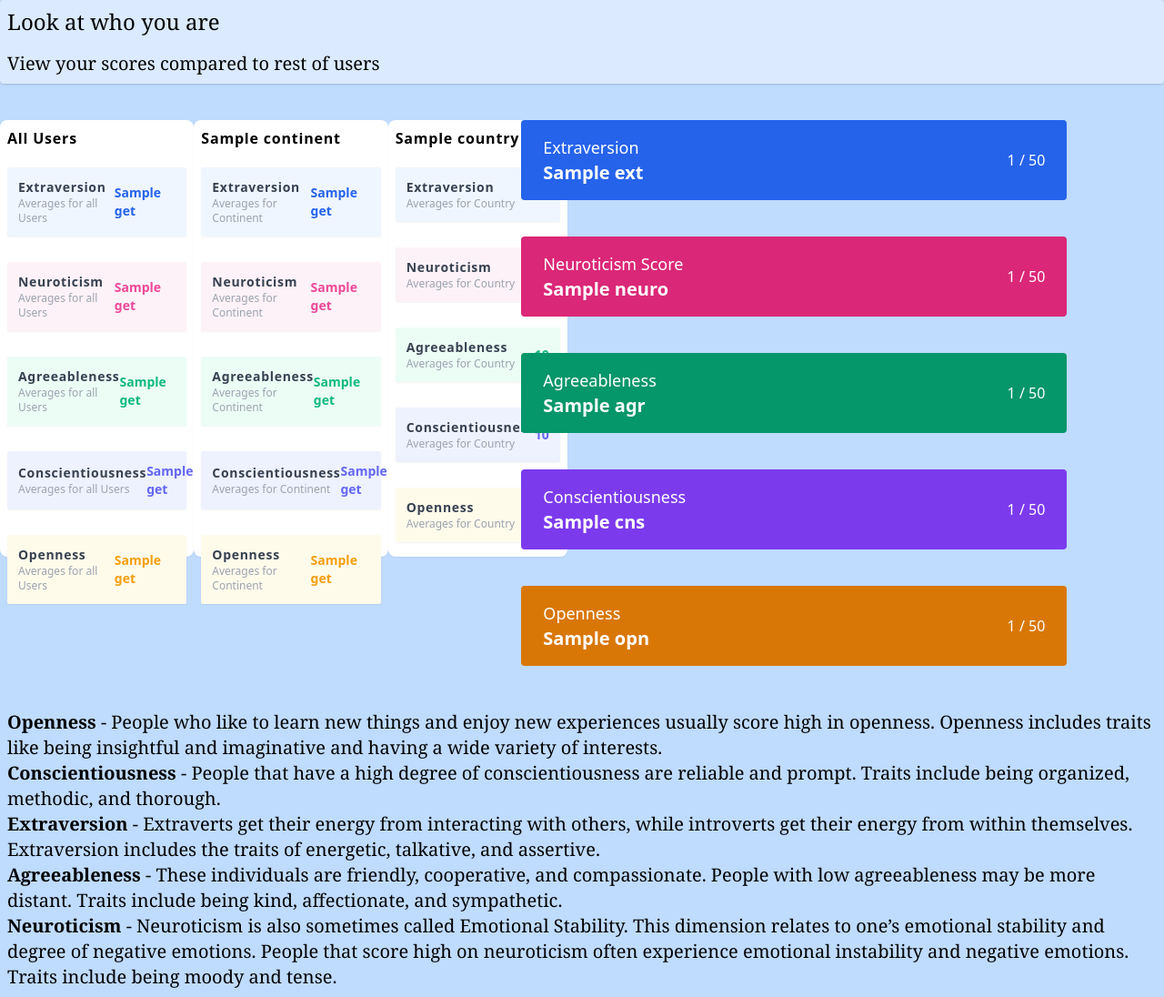
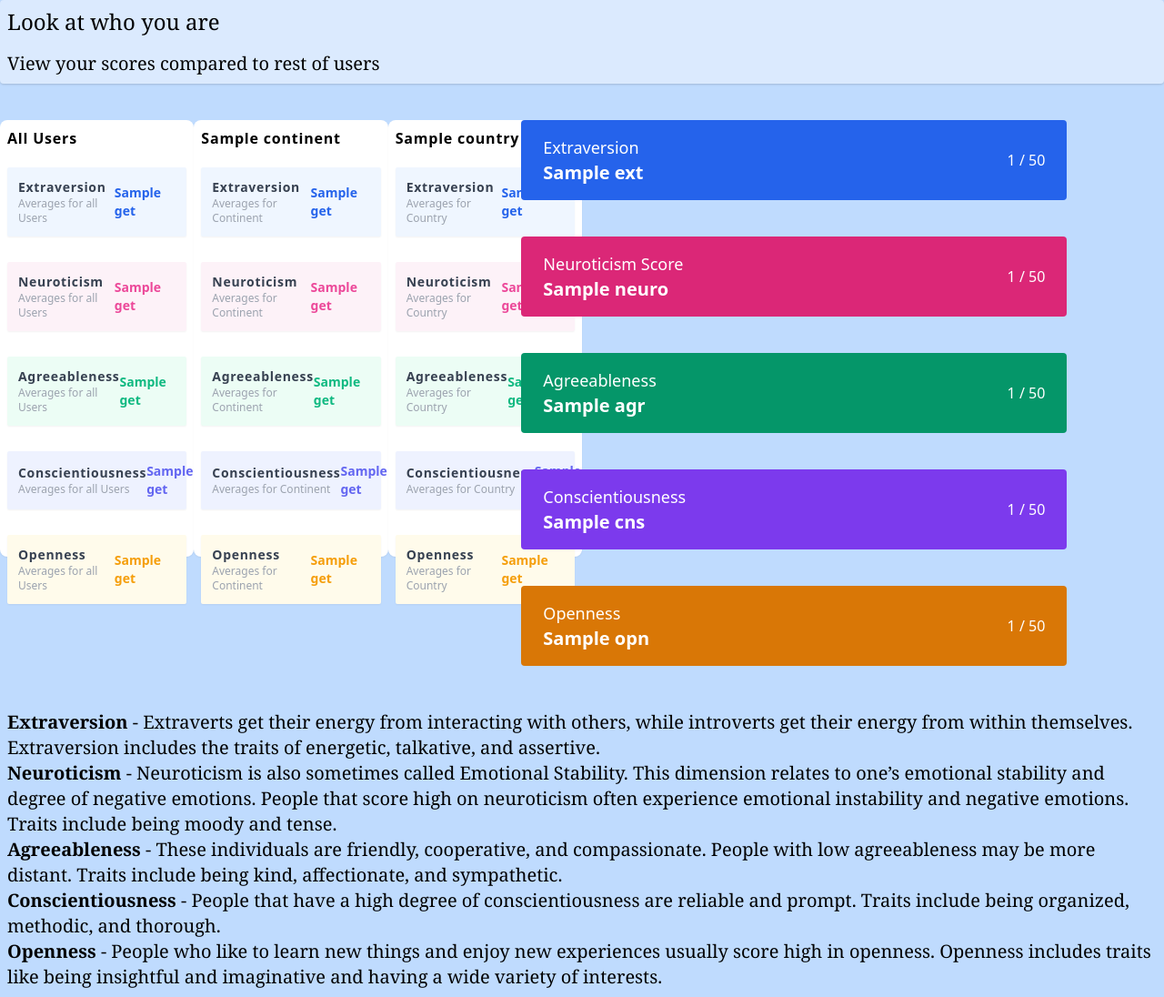
Before and after one commit to sreekaroo/PersonaData, a Flask app: template templates/results.html in a window 1280 px wide. Shown: the whole page at 91% size. Run offline with Flask 2, Linux system fonts and the light colour scheme; the template is opened without the code that fills it: most values are stand-ins (such as "Sample title", 1, 10 or a date in 2020); style sheets or scripts are compiled from the project's sources.

Commit message:
updated drop down on index and fixed average country bug

```diff
--- a/main.py
+++ b/main.py
@@ -171,6 +171,21 @@ def getEvaluation(traitScore, trait):
         return "You have high " + trait
 
 
+def getScore(startInd, endInd):
+    """gets the scores corresponding to the start and end index
+        for current user """
+
+    db = get_db()
+    cur = db.cursor()
+
+    cur.callproc('get_specific_scores', [session.get('username'), startInd, endInd])
+    rows = cur.fetchall()
+    scores = [q.get('resp') for q in rows]
+
+    cur.close()
+    return sum(scores)
+
+
 @app.route("/results", methods=['GET'])
 def results():
     """displays the results of the most recent quiz for the logged in user
@@ -179,33 +194,11 @@ def results():
     db = get_db()
     cur = db.cursor()
 
-    cur.callproc('get_specific_scores', [session.get('username'), 1, 10])
-    rows = cur.fetchall()
-    ExtraversionScores = [q.get('resp') for q in rows]
-
-    print(len(ExtraversionScores))
-
-    cur.callproc('get_specific_scores', [session.get('username'), 11, 20])
-    rows = cur.fetchall()
-    NeuroticismScores = [q.get('resp') for q in rows]
-
-    cur.callproc('get_specific_scores', [session.get('username'), 21, 30])
-    rows = cur.fetchall()
-    AgreeablenessScores = [q.get('resp') for q in rows]
-
-    cur.callproc('get_specific_scores', [session.get('username'), 31, 40])
-    rows = cur.fetchall()
-    ConscientiousnessScores = [q.get('resp') for q in rows]
-
-    cur.callproc('get_specific_scores', [session.get('username'), 41, 50])
-    rows = cur.fetchall()
-    OpennessScores = [q.get('resp') for q in rows]
-
-    Extraversion = sum(ExtraversionScores)
-    Neuroticism = sum(NeuroticismScores)
-    Agreeableness = sum(AgreeablenessScores)
-    Conscientiousness = sum(ConscientiousnessScores)
-    Openness = sum(OpennessScores)
+    Extraversion = getScore(1, 10)
+    Neuroticism = getScore(11, 20)
+    Agreeableness = getScore(21, 30)
+    Conscientiousness = getScore(31, 40)
+    Openness = getScore(41, 50)
 
     session['ext'] = Extraversion
     session['neuro'] = Neuroticism
@@ -213,6 +206,7 @@ def results():
     session['csn'] = Conscientiousness
     session['opn'] = Openness
 
+    # storing the results
     cur2 = db.cursor()
     cur2.callproc('store_personality',
                   [Agreeableness, Extraversion, Neuroticism, Openness, Conscientiousness, session.get('username')])
@@ -248,6 +242,8 @@ def results():
     avgCountry = cur.fetchone()
     cur.close()
 
+    print(avgCountry)
+    print(avgContinent)
     print(avgAllUsers)
 
     return render_template('results.html', ext=ExtraversionString, neuro=NeuroticismString,
--- a/templates/results.html
+++ b/templates/results.html
@@ -117,7 +117,7 @@
 							<div><p class="text-gray-700 font-bold tracking-wider">Extraversion</p>
 								<p class="text-gray-400 text-xs">Averages for Country</p></div>
 						</div>
-						<span class="font-bold text-blue-600">10</span></div>
+						<span class="font-bold text-blue-600">{{ avgCountry.get('avg_ext') }}</span></div>
 
 					<div class="bg-pink-50 flex justify-between items-center p-3 rounded-sm shadow-sm">
 						<div class="flex justify-start items-center gap-2">
@@ -125,27 +125,27 @@
 							<div><p class="text-gray-700 font-bold tracking-wider">Neuroticism</p>
 								<p class="text-gray-400 text-xs">Averages for Country</p></div>
 						</div>
-						<span class="font-bold text-pink-500">10</span></div>
+						<span class="font-bold text-pink-500">{{ avgCountry.get('avg_neuro') }}</span></div>
 					<div class="bg-green-50 flex justify-between items-center p-3 rounded-sm shadow-sm">
 						<div class="flex justify-start items-center gap-2">
 
 							<div><p class="text-gray-700 font-bold tracking-wider">Agreeableness</p>
 								<p class="text-gray-400 text-xs">Averages for Country</p></div>
 						</div>
-						<span class="font-bold text-green-500">10</span></div>
+						<span class="font-bold text-green-500">{{ avgCountry.get('avg_agr') }}</span></div>
 					<div class="bg-indigo-50 flex justify-between items-center p-3 rounded-sm shadow-sm">
 						<div class="flex justify-start items-center gap-2">
 
 							<div><p class="text-gray-700 font-bold tracking-wider">Conscientiousness</p>
 								<p class="text-gray-400 text-xs">Averages for Country</p></div>
 						</div>
-						<span class="font-bold text-indigo-500">10</span></div>
+						<span class="font-bold text-indigo-500">{{ avgCountry.get('avg_cons') }}</span></div>
 					<div class="bg-yellow-50 flex justify-between items-center p-3 rounded-sm shadow-sm">
 						<div class="flex justify-start items-center gap-2">
 							<div><p class="text-gray-700 font-bold tracking-wider">Openness</p>
 								<p class="text-gray-400 text-xs">Averages for Country</p></div>
 						</div>
-						<span class="font-bold text-yellow-500">10</span>
+						<span class="font-bold text-yellow-500">{{ avgCountry.get('avg_open') }}</span>
 					</div>
 
 				</div>
@@ -222,25 +222,28 @@
 
 	<h3 class="text-black font-serif text-xl p-2 ">
 
-		<b>Openness </b> - People who like to learn new things and enjoy new experiences usually score high in openness.
-		Openness includes traits like being insightful and imaginative and having a wide variety of interests. <br>
+		<b>Extraversion</b> - Extraverts get their energy from interacting with others, while introverts get their
+		energy from
+		within themselves. Extraversion includes the traits of energetic, talkative, and assertive. <br>
+
+
+		<b>Neuroticism</b> - Neuroticism is also sometimes called Emotional Stability. This dimension relates to one’s
+		emotional stability and degree of negative emotions. People that score high on neuroticism often experience
+		emotional instability and negative emotions. Traits include being moody and tense.
+		<br>
+
+
+		<b>Agreeableness </b> - These individuals are friendly, cooperative, and compassionate. People with low
+		agreeableness
+		may be more distant. Traits include being kind, affectionate, and sympathetic. <br>
 
 		<b>Conscientiousness</b> - People that have a high degree of conscientiousness are reliable and prompt. Traits
 		include
 		being organized, methodic, and thorough. <br>
 
-		<b>Extraversion</b> - Extraverts get their energy from interacting with others, while introverts get their
-		energy from
-		within themselves. Extraversion includes the traits of energetic, talkative, and assertive. <br>
+		<b>Openness </b> - People who like to learn new things and enjoy new experiences usually score high in openness.
+		Openness includes traits like being insightful and imaginative and having a wide variety of interests. <br>
 
-		<b>Agreeableness </b> - These individuals are friendly, cooperative, and compassionate. People with low
-		agreeableness
-		may be more distant. Traits include being kind, affectionate, and sympathetic. <br>
-
-		<b>Neuroticism</b> - Neuroticism is also sometimes called Emotional Stability. This dimension relates to one’s
-		emotional stability and degree of negative emotions. People that score high on neuroticism often experience
-		emotional instability and negative emotions. Traits include being moody and tense.
-		<br>
 	</h3>
 
 {% endblock %}
```
Also changed, not shown: templates/index.html (+15 -4 lines).
